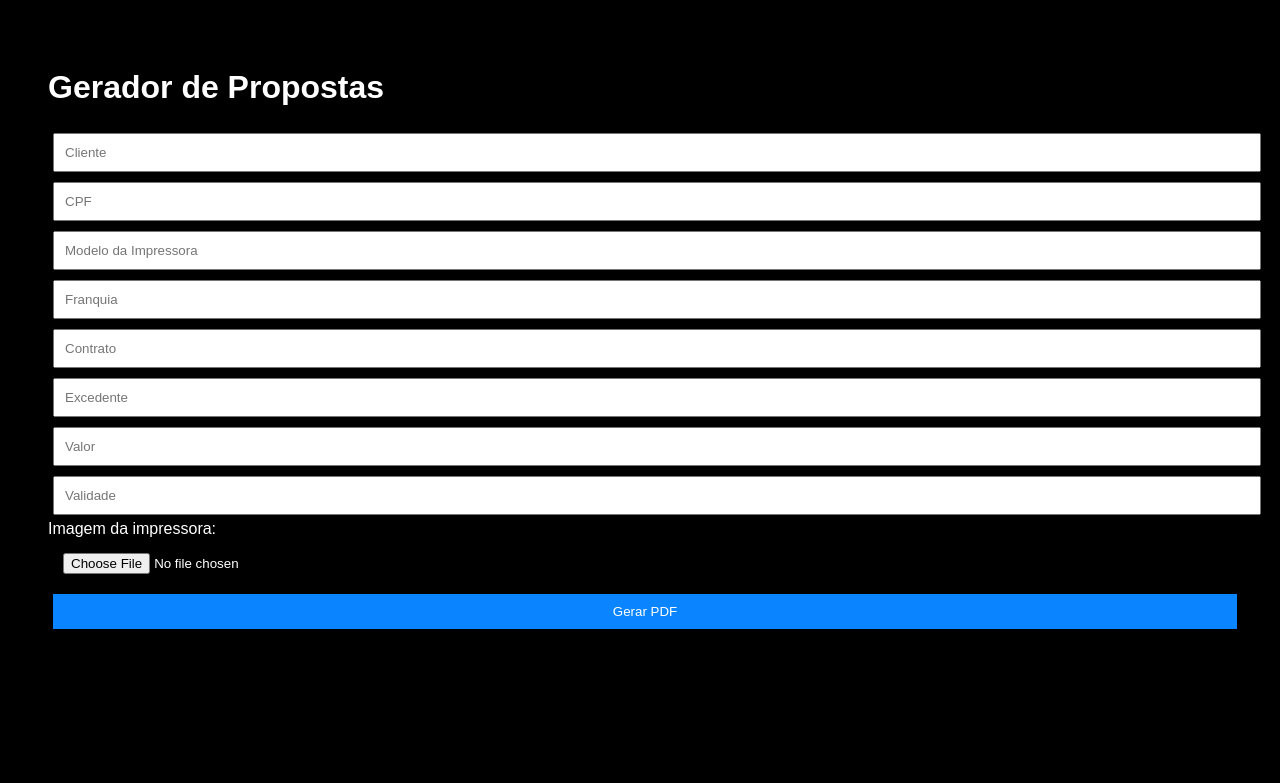
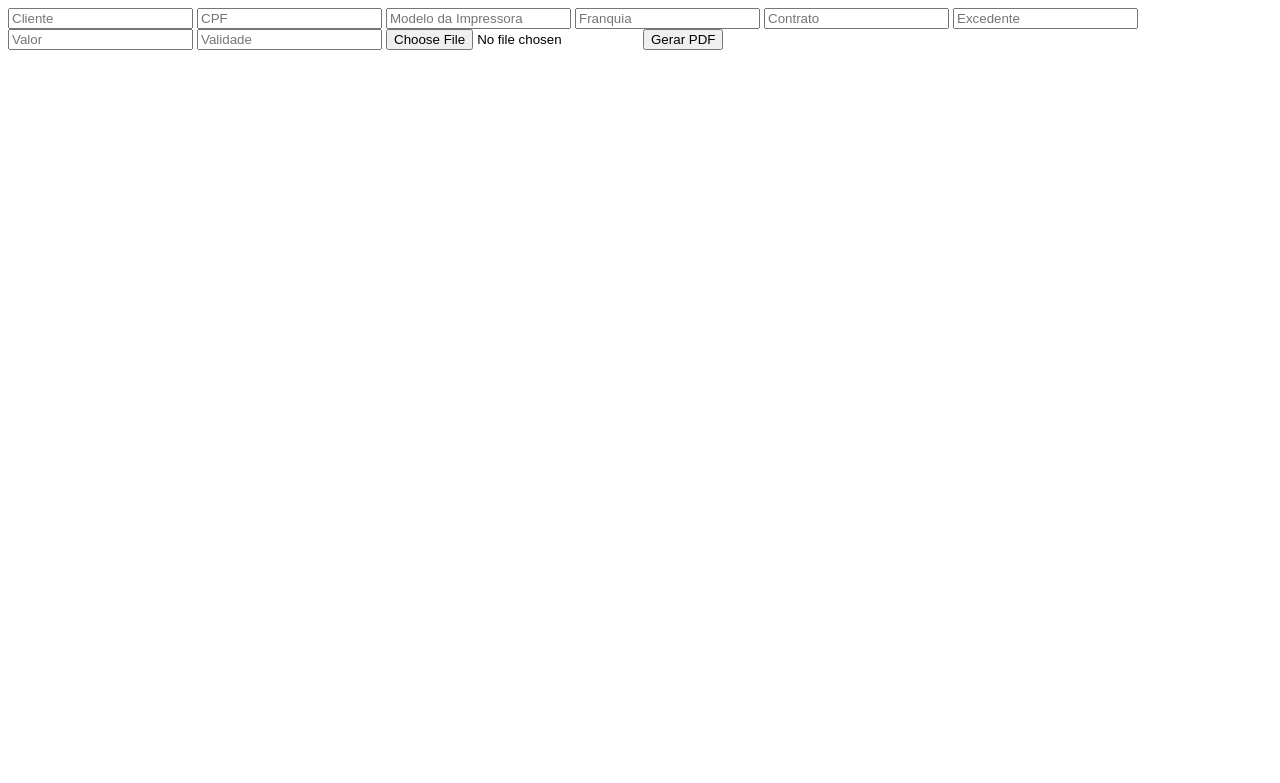
Before and after one commit to mateussenamlv-hash/gerador-propostas, a Flask app: page / in a window 1280 px wide. Shown: the top 783 px of the page. Run offline with Flask 3, Linux system fonts and the light colour scheme.

Commit message:
Update index.html

```diff
--- a/templates/index.html
+++ b/templates/index.html
@@ -1,34 +1,16 @@
-<!DOCTYPE html>
-<html>
-<head>
-<title>Gerador de Propostas</title>
-<style>
-body { background:#000; color:white; font-family:Arial; padding:40px; }
-input,button { padding:10px; margin:5px; width:100%; }
-button { background:#0a84ff; color:white; border:none; }
-</style>
-</head>
-<body>
+<form action="/gerar-pdf" method="POST" enctype="multipart/form-data">
 
-<h1>Gerador de Propostas</h1>
+<input type="text" name="cliente" placeholder="Cliente">
+<input type="text" name="cpf" placeholder="CPF">
+<input type="text" name="modelo" placeholder="Modelo da Impressora">
+<input type="text" name="franquia" placeholder="Franquia">
+<input type="text" name="contrato" placeholder="Contrato">
+<input type="text" name="excedente" placeholder="Excedente">
+<input type="text" name="valor" placeholder="Valor">
+<input type="text" name="validade" placeholder="Validade">
 
-<form method="post" action="/gerar-pdf" enctype="multipart/form-data">
-
-<input name="cliente" placeholder="Cliente" required>
-<input name="cpf" placeholder="CPF">
-<input name="modelo" placeholder="Modelo da Impressora">
-<input name="franquia" placeholder="Franquia">
-<input name="contrato" placeholder="Contrato">
-<input name="excedente" placeholder="Excedente">
-<input name="valor" placeholder="Valor">
-<input name="validade" placeholder="Validade">
-
-<label>Imagem da impressora:</label>
-<input type="file" name="imagem" accept="image/*">
+<input type="file" name="imagem">
 
 <button type="submit">Gerar PDF</button>
 
 </form>
-
-</body>
-</html>
```
